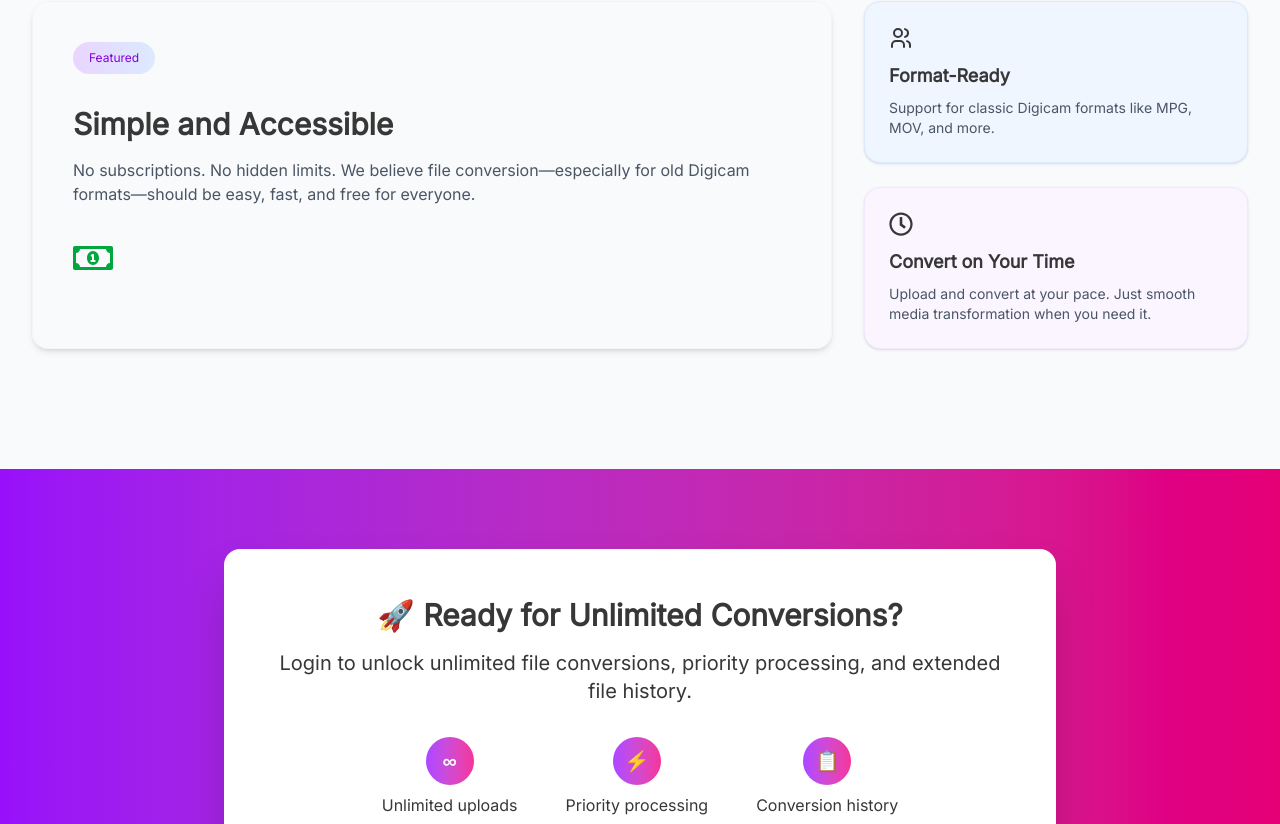
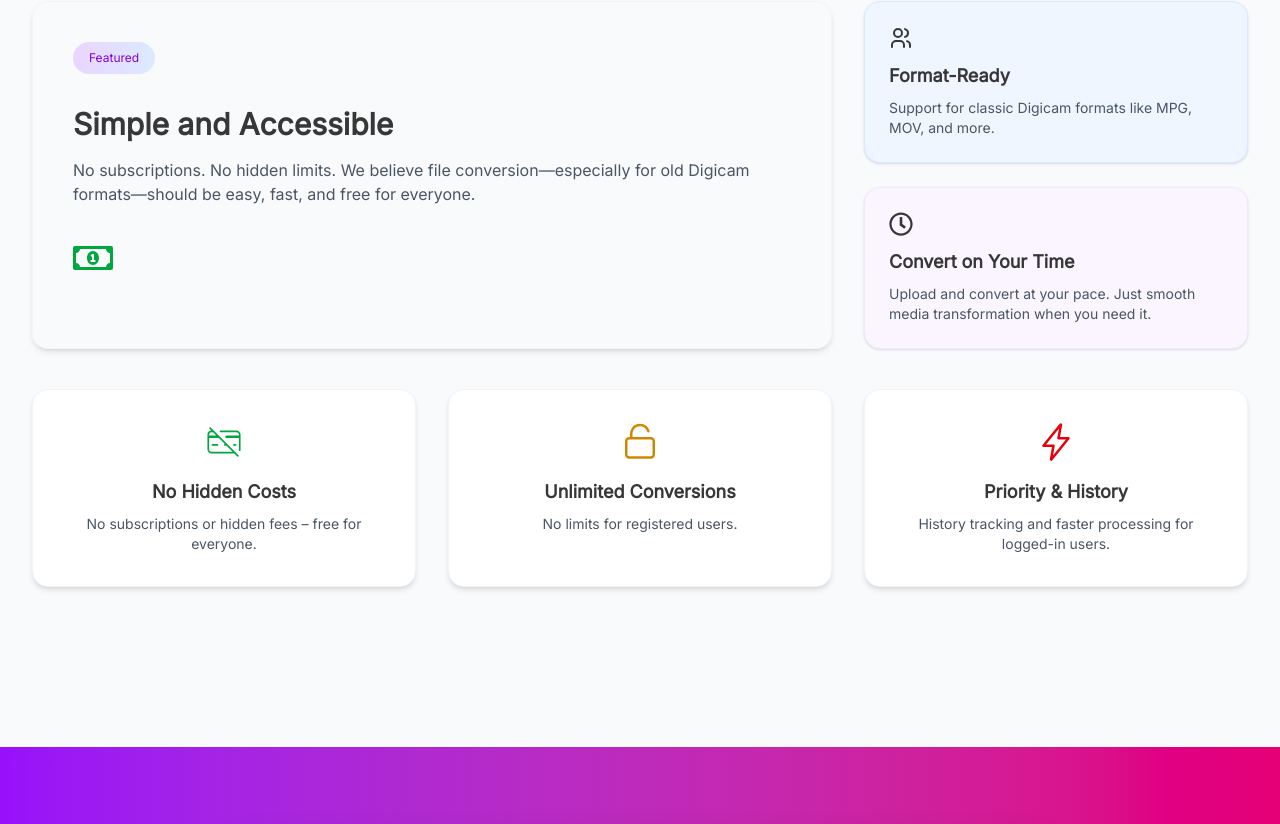
Before and after one commit to aidantiu/digiconverter, a React (Vite) app in the folder client/: page / in a window 1280 px wide. Shown: the part 1012-1836 px from the top of the page. Built offline with nearby package versions, Linux system fonts and the light colour scheme; no server answers.

Commit message:
feat: add additional cards

```diff
--- a/client/src/pages/HomePage.jsx
+++ b/client/src/pages/HomePage.jsx
@@ -4,6 +4,9 @@ import Navbar from '../components/Navbar';
 import { FaRegMoneyBillAlt } from "react-icons/fa";
 import { TbUsers } from "react-icons/tb";
 import { FaRegClock } from "react-icons/fa";
+import { CiCreditCardOff } from "react-icons/ci";
+import { GoUnlock } from "react-icons/go";
+import { IoFlashOutline } from "react-icons/io5";
 
 const HomePage = () => {
     return (
@@ -72,7 +75,7 @@ const HomePage = () => {
                 </div>
             </main>
 
-            {/* Features Section */}
+            {/* Hook Section */}
             <section className="bg-transparent py-20 my-10">
                 <div className="text-center mb-12">
                     <h1 className="text-3xl font-extrabold tracking-tighter sm:text-4xl md:text-5xl">What do we provide?</h1>
@@ -82,7 +85,7 @@ const HomePage = () => {
                     <div className="grid grid-cols-1 lg:grid-cols-3 gap-8">
 
                         {/* Main Feature Card */}
-                        <div className="lg:col-span-2 flex flex-col align-middlebg-white rounded-2xl shadow-md p-10 min-h-[320px] relative overflow-hidden border border-gray-100">
+                        <div className="lg:col-span-2 flex flex-col align-middlebg-white rounded-2xl shadow-md hover:shadow-xl transition-shadow duration-300 p-10 min-h-[320px] relative overflow-hidden border border-gray-100">
                             <span className="inline-block w-fit px-4 py-2 mb-8 text-xs bg-gradient-to-r from-purple-200 to-blue-100 text-purple-700 rounded-full">Featured</span>
                             <h2 className="text-3xl font-extrabold mb-4">Simple and Accessible</h2>
                             <p className="text-md text-gray-600 mb-8">No subscriptions. No hidden limits. We believe file conversion—especially for old Digicam formats—should be easy, fast, and free for everyone.</p>
@@ -91,21 +94,44 @@ const HomePage = () => {
 
                         {/* Right Feature Cards */}
                         <div className="flex flex-col gap-6">
-                            <div className="bg-blue-50 rounded-2xl shadow-sm p-6 flex-1 border border-blue-100">
+                            <div className="bg-blue-50 rounded-2xl shadow-sm hover:shadow-xl transition-shadow duration-300 p-6 flex-1 border border-blue-100">
                                 <TbUsers className='w-6 h-6 mb-3'/>
                                 <h3 className="text-lg font-semibold mb-2">Format-Ready</h3>
                                 <p className="text-gray-600 text-sm">Support for classic Digicam formats like MPG, MOV, and more.</p>
                             </div>
-                            <div className="bg-purple-50 rounded-2xl shadow-sm p-6 flex-1 border border-purple-100">
+                            <div className="bg-purple-50 rounded-2xl shadow-sm hover:shadow-xl transition-shadow duration-300 p-6 flex-1 border border-purple-100">
                                 <FaRegClock className='w-6 h-6 mb-3'/>
                                 <h3 className="text-lg font-bold mb-2"> Convert on Your Time </h3>
                                 <p className="text-gray-600 text-sm">Upload and convert at your pace. Just smooth media transformation when you need it.</p>
                             </div>
                         </div>
                     </div>
+                </div>
 
+                <div className="max-w-7xl mx-auto px-2 sm:px-4 lg:px-8 py-10">
+                    <div className="grid grid-cols-1 md:grid-cols-3 gap-8">
+                        {/* Card 1 */}
+                        <div className="bg-white rounded-2xl shadow-md hover:shadow-xl transition-shadow duration-300 p-8 flex flex-col items-center text-center border border-gray-100">
+                            <CiCreditCardOff className="h-10 w-10 mb-4 fill-green-600" />
+                            <h3 className="text-lg font-bold mb-2">No Hidden Costs</h3>
+                            <p className="text-gray-600 text-sm">No subscriptions or hidden fees – free for everyone.</p>
+                        </div>
+                        {/* Card 2 */}
+                        <div className="bg-white rounded-2xl shadow-md hover:shadow-xl transition-shadow duration-300 p-8 flex flex-col items-center text-center border border-gray-100">
+                            <GoUnlock className="h-10 w-10 mb-4 fill-yellow-600" />
+                            <h3 className="text-lg font-bold mb-2">Unlimited Conversions</h3>
+                            <p className="text-gray-600 text-sm">No limits for registered users.</p>
+                        </div>
+                        {/* Card 3 */}
+                        <div className="bg-white rounded-2xl shadow-md hover:shadow-xl transition-shadow duration-300 p-8 flex flex-col items-center text-center border border-gray-100">
+                            <IoFlashOutline className="h-10 w-10 mb-4 stroke-red-600" />
+                            <h3 className="text-lg font-bold mb-2">Priority & History</h3>
+                            <p className="text-gray-600 text-sm">History tracking and faster processing for logged-in users.</p>
+                        </div>
+                    </div>
                 </div>
             </section>
+
 
             {/* Membership CTA Section */}
             <section className="bg-gradient-to-r from-purple-600 to-pink-600 py-20">
```
